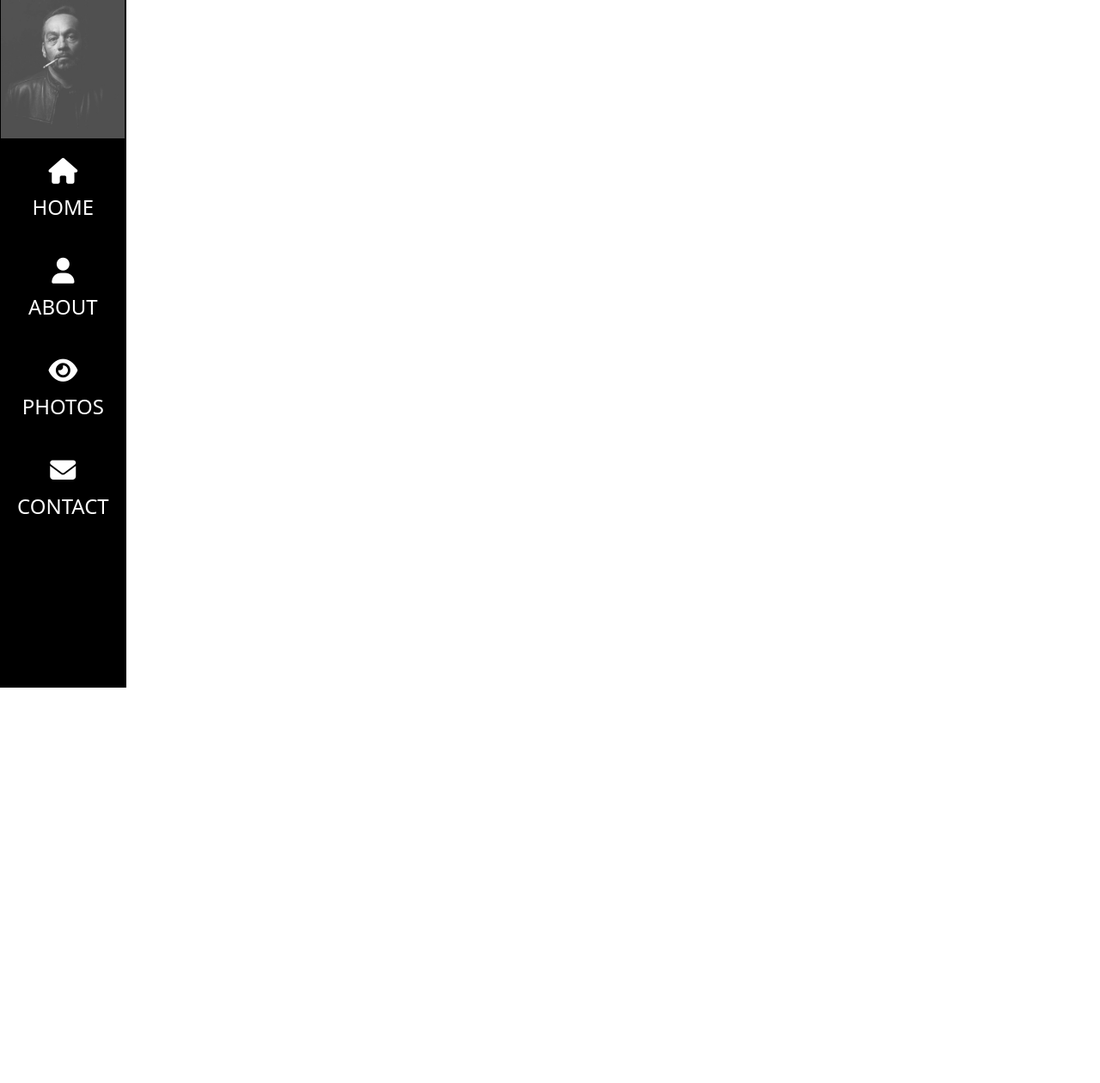
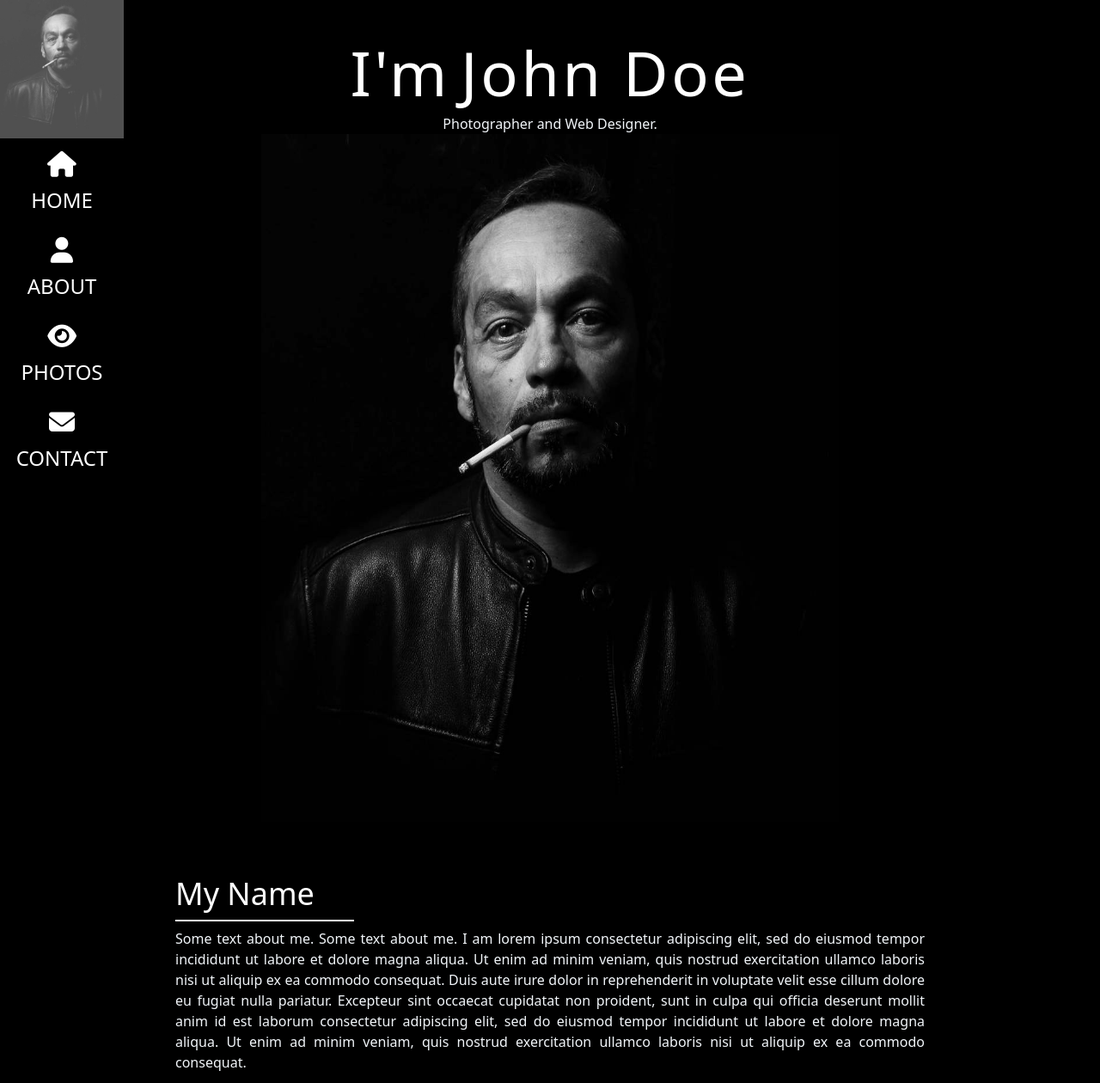
Before and after one commit to Arunkumar032024/PortFolio3, a website built with Vite: page index.html in a window 1280 px wide. Shown: the whole page at 86% size. Before the commit the page ends 800 px from the top, so only its background shows below. Built offline with nearby package versions, Linux system fonts and the light colour scheme.

Commit message:
Add header

```diff
--- a/index.html
+++ b/index.html
@@ -11,29 +11,49 @@
     <!-- <link rel="stylesheet" href="./src/input.css"> -->
      <link rel="stylesheet" href="./build/output.css">
 </head>
-<body>
-    <!-- header section -->
+<body class="bg-black  text-white">
+
     <!-- nav section -->
     <nav class="navbar z-50 bg-black flex justify-between fixed top-0  left-0 w-full sm:left-0 sm:bottom-0 sm:w-fit  sm:flex-col sm:items-center sm:pb-60">
     <img src="./src/images/person.jpg" alt="img" class="hidden sm:block sm:max-w-36 ">
-        <a href="#home" class="group  cursor-pointer p-3 text-white  active:bg-white active:text-black text-center sm:text-2xl sm:p-5">
+    <a href="#home" class="group  cursor-pointer p-3 text-white  active:bg-white active:text-black text-center sm:text-2xl sm:p-3">
         <i class="fa-solid fa-house hidden text-white mb-2 text-3xl sm:block group-active:text-black"></i>
         HOME
     </a>
-        <a href="#about" class="group  cursor-pointer p-3 text-white  active:bg-white active:text-black text-center sm:text-2xl sm:p-5">
+    <a href="#about" class="group  cursor-pointer p-3 text-white  active:bg-white active:text-black text-center sm:text-2xl sm:p-3">
         <i class="fa-solid fa-user hidden text-white mb-2 text-3xl sm:block group-active:text-black"></i>
         ABOUT
     </a>
-        <a href="#photos" class="group  cursor-pointer p-3 text-white  active:bg-white active:text-black text-center sm:text-2xl sm:p-5">
+    <a href="#photos" class="group  cursor-pointer p-3 text-white  active:bg-white active:text-black text-center sm:text-2xl sm:p-3">
         <i class="fa-solid fa-eye hidden text-white mb-2 text-3xl sm:block group-active:text-black"></i>
         PHOTOS
     </a>
-        <a href="#contact" class="group  cursor-pointer p-3 text-white  active:bg-white active:text-black text-center sm:text-2xl sm:p-5">
+    <a href="#contact" class="group  cursor-pointer p-3 text-white  active:bg-white active:text-black text-center sm:text-2xl sm:p-3">
         <i class="fa-solid fa-envelope hidden text-white mb-2 text-3xl sm:block group-active:text-black"></i>
         CONTACT
     </a>
     </nav>
     <!-- End nav section -->
+
+    <!-- header section -->
+    <header class=" w-[100vw] h-[100vh] pt-12 mb-52 text-center sm:ms-[160.55px] sm:max-w-lg lg:max-w-2xl lg:mx-auto" id="home">
+        <p class="text-7xl mb-3 tracking-wider	"><span class="hidden sm:inline-block me-3">I'm </span>John Doe</p>
+        <p class="text-slate-100">Photographer and Web Designer.</p>
+        <img src="./src/images/man_smoke.jpg" alt="logo" class="w-full h-[inherit]">
+    </header>
     <!-- End header section -->
+
+    <!-- main section  -->
+    <main class="sm:ms-[160.55px] lg:max-w-4xl lg:mx-auto">
+    <!-- about section  -->
+    <section class="p-3" id="about">
+        <h2 class="text-4xl relative after:absolute after:content-[''] after:w-52 after:h-0.5 after:bg-white after:-bottom-3 after:left-0 mb-5">My Name</h2>
+        <p class="text-justify text-slate-100">Some text about me. Some text about me. I am lorem ipsum consectetur adipiscing elit, sed do eiusmod tempor incididunt ut labore et dolore magna aliqua. Ut enim ad minim veniam, quis nostrud exercitation ullamco laboris nisi ut aliquip ex ea commodo consequat. Duis aute irure dolor in reprehenderit in voluptate velit esse cillum dolore eu fugiat nulla pariatur. Excepteur sint occaecat cupidatat non proident, sunt in culpa qui officia deserunt mollit anim id est laborum consectetur adipiscing elit, sed do eiusmod tempor incididunt ut labore et dolore magna aliqua. Ut enim ad minim veniam, quis nostrud exercitation ullamco laboris nisi ut aliquip ex ea commodo consequat.</p>
+    </section>
+    <!-- End about section  -->
+    </main>
+    <!-- End main section  -->
+
+
 </body>
 </html>
```
Also changed, not shown: README.md, build/output.css, src/images/man_smoke.jpg (added). Lines whose indentation alone changed are shown as unchanged.
